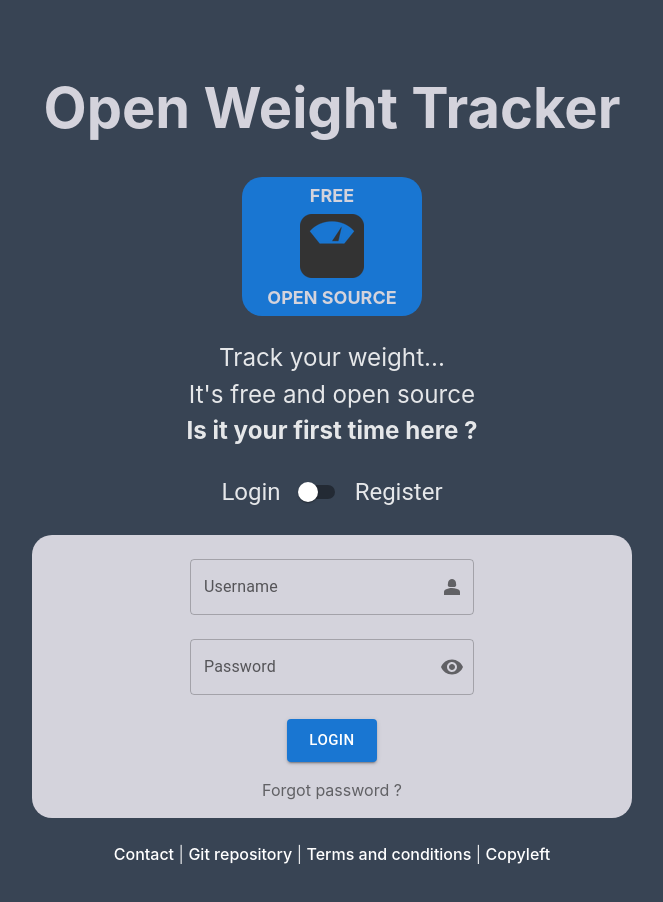
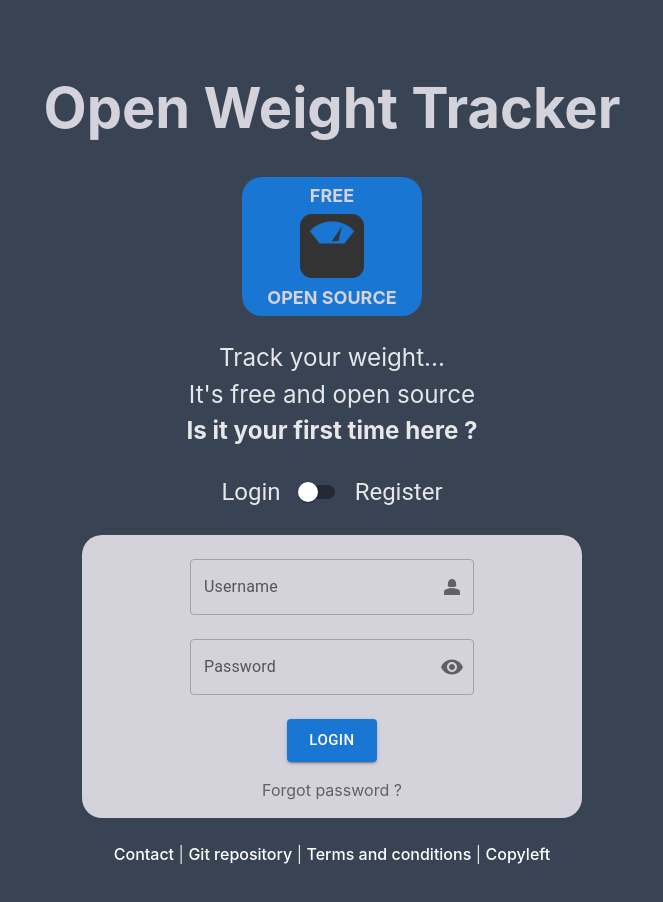
Before and after one commit to quentingenet/owt_java_react, a React (Vite) app in the folder owt-front/: page / in a window 1280 px wide. Shown: the top 902 px of the page, without its empty margins (308-971 px from the left). Built offline with nearby package versions, Linux system fonts and the light colour scheme; a web font is replaced by a local one.

Commit message:
🎨 Refactoring style css with MUI

```diff
--- a/owt-front/index.html
+++ b/owt-front/index.html
@@ -4,6 +4,10 @@
         <meta charset="UTF-8" />
         <link rel="icon" type="image" href="/src/assets/scale-icon.png" />
         <meta name="viewport" content="width=device-width, initial-scale=1.0" />
+        <meta
+            name="description"
+            content="OWT is a free and open-source application released under the Copyleft license. It provides a simple and easy way to track your weight."
+        />
         <title>Open Weight Tracker</title>
         <link rel="preconnect" href="https://fonts.googleapis.com" />
         <link rel="preconnect" href="https://fonts.gstatic.com" crossorigin />
--- a/owt-front/src/components/Register/Register.tsx
+++ b/owt-front/src/components/Register/Register.tsx
@@ -380,7 +380,7 @@ export default function Register() {
                     </Grid>
 
                     <Grid container justifyContent={'center'}>
-                        <Grid item xs={7} lg={5}>
+                        <Grid item xs={9} sm={6} md={7} lg={6}>
                             <Controller
                                 name='isMale'
                                 control={control}
--- a/owt-front/src/pages/Landpage/Landpage.tsx
+++ b/owt-front/src/pages/Landpage/Landpage.tsx
@@ -54,8 +54,10 @@ export default function Landpage() {
                         <Typography variant='h5'>Register</Typography>
                     </Stack>
                 </Grid>
-                <Grid item xs={12}>
-                    {isFirstConnection ? <Register /> : <Login />}
+                <Grid container justifyContent={'center'}>
+                    <Grid item xs={10}>
+                        {isFirstConnection ? <Register /> : <Login />}
+                    </Grid>
                 </Grid>
                 <Grid
                     item
```
